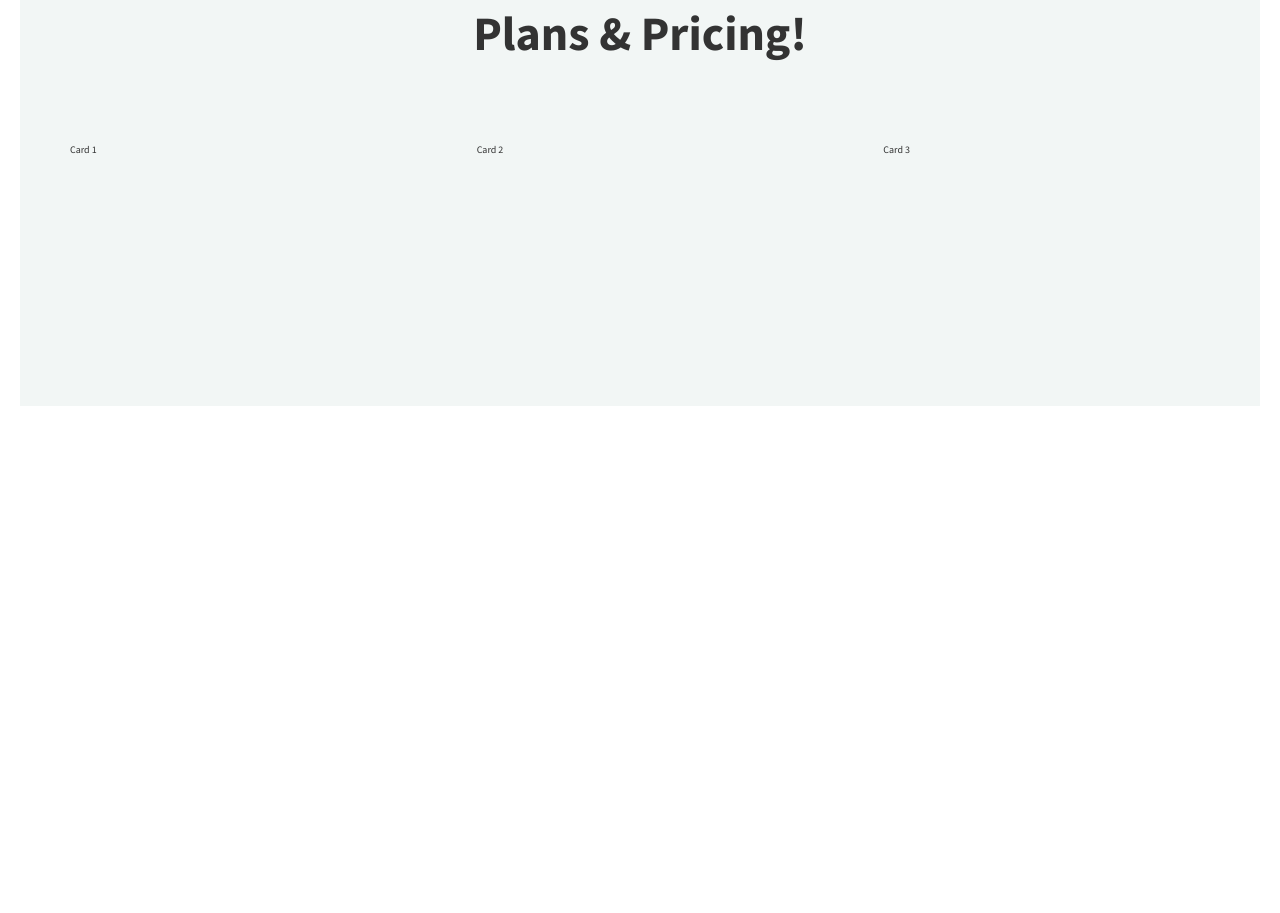
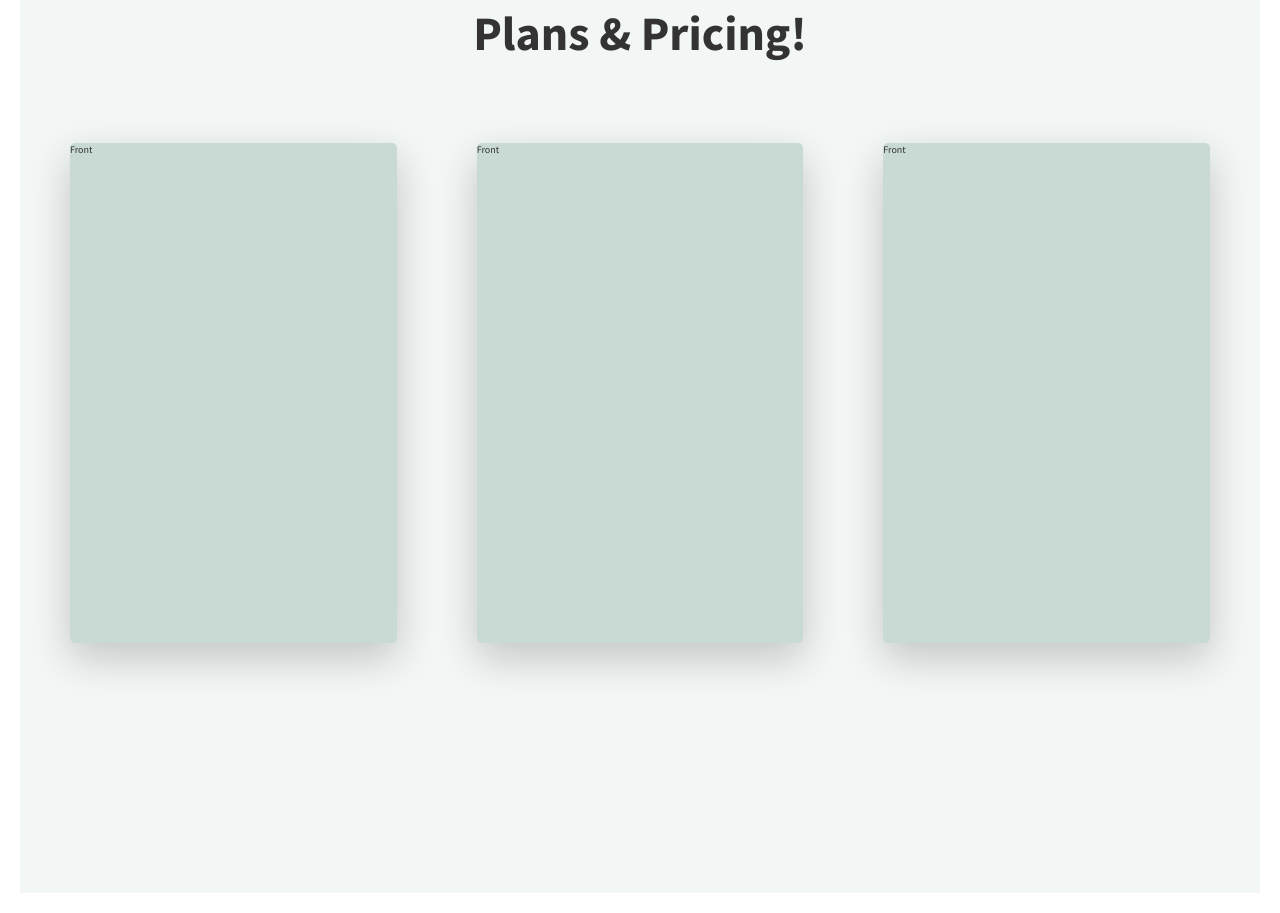
Before and after one commit to devanSAGA/RentBYKs, a website: page src/index.html in a window 1280 px wide. Shown: the part 2373-3286 px from the top of the page. Before the commit the page ends 2799 px from the top, so only its background shows below. Drawn offline with Linux system fonts and the light colour scheme.

Commit message:
Add Flip Cards for plans and pricing

```diff
--- a/src/index.html
+++ b/src/index.html
@@ -126,7 +126,6 @@
           </div>
         </div>
       </section>
-
       <section class="plans-section">
         <div class="util-center-text util-margin-bottom-l">
           <h2 class="heading-secondary">
@@ -134,9 +133,24 @@
           </h2>
         </div>
         <div class="row">
-          <div class="col-1-of-3">Card 1</div>
-          <div class="col-1-of-3">Card 2</div>
-          <div class="col-1-of-3">Card 3</div>
+          <div class="col-1-of-3">
+            <div class="card">
+              <div class="card__side card__side--front">Front</div>
+              <div class="card__side card__side--back">Back</div>
+            </div>
+          </div>
+          <div class="col-1-of-3">
+            <div class="card">
+              <div class="card__side card__side--front">Front</div>
+              <div class="card__side card__side--back">Back</div>
+            </div>
+          </div>
+          <div class="col-1-of-3">
+            <div class="card">
+              <div class="card__side card__side--front">Front</div>
+              <div class="card__side card__side--back">Back</div>
+            </div>
+          </div>
         </div>
       </section>
     </main>
--- /dev/null
+++ b/src/scss/base/_variables.scss
@@ -0,0 +1,2 @@
+$off-white-light: #f2f6f5;
+$off-white: #c8dad3;
--- /dev/null
+++ b/src/scss/components/_card.scss
@@ -0,0 +1,30 @@
+.card {
+  perspective: 150rem;
+  -moz-perspective: 150rem;
+  position: relative;
+  height: 50rem;
+
+  &__side {
+    background-color: $off-white;
+    position: absolute;
+    height: 100%;
+    width: 100%;
+    top: 0;
+    left: 0;
+    backface-visibility: hidden;
+    border-radius: 0.5rem;
+    box-shadow: 0 1.5rem 4rem rgba(0, 0, 0, 0.2);
+    transition: all 0.5s ease;
+
+    &--back {
+      transform: rotateY(180deg);
+    }
+  }
+
+  &:hover &__side--front {
+    transform: rotateY(180deg);
+  }
+  &:hover &__side--back {
+    transform: rotateY(0);
+  }
+}
--- a/src/scss/main.scss
+++ b/src/scss/main.scss
@@ -1,5 +1,6 @@
 //Import Basic Settings and Animations
 @import "base/base";
+@import "base/variables";
 @import "base/animations";
 @import "base/utilities";
 @import "base/typography";
--- a/src/scss/pages/_homepage.scss
+++ b/src/scss/pages/_homepage.scss
@@ -1,7 +1,4 @@
 //About Section
-$off-white-light: #f2f6f5;
-$off-white: #c8dad3;
-
 .about-section {
   background-color: $off-white-light;
   padding: 25rem 0;
```
Also changed, not shown: src/styles/style.css.
